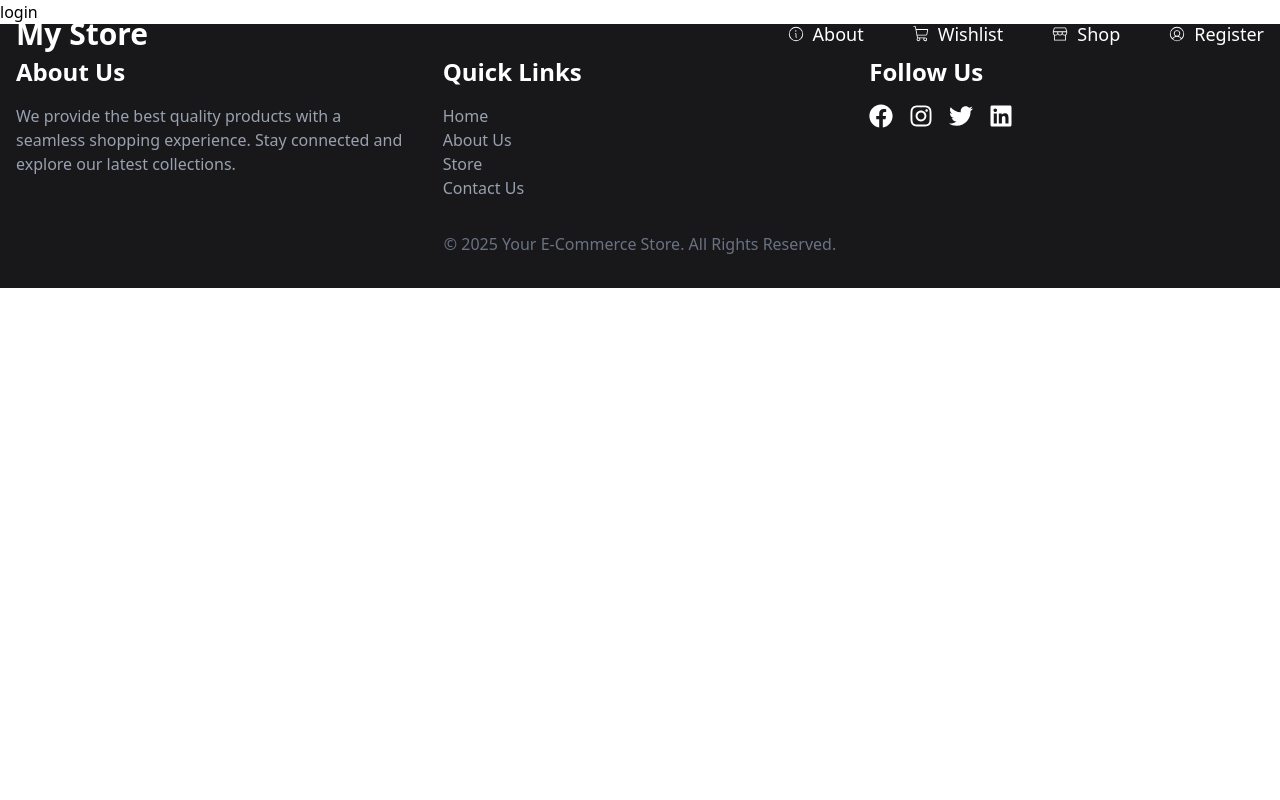
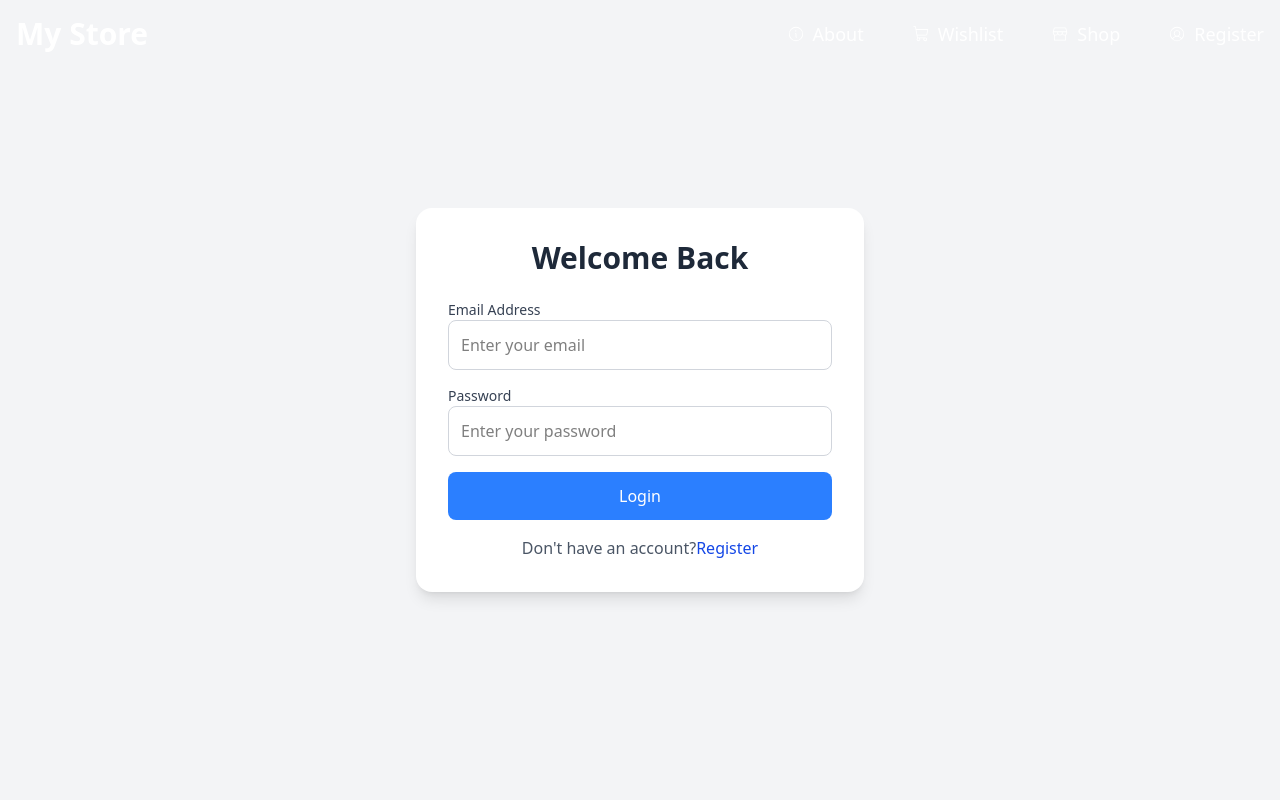
Before and after one commit to FixedAman/E-Store, a React (Vite) app: page /login in a window 1280 px wide. Shown: the top 800 px of the page. Built offline with nearby package versions, Linux system fonts and the light colour scheme.

Commit message:
adding loging and sign in functionality

```diff
--- a/package.json
+++ b/package.json
@@ -14,9 +14,11 @@
     "@tailwindcss/vite": "^4.0.9",
     "@tanstack/react-query": "^5.67.2",
     "axios": "^1.8.2",
+    "bootstrap": "^5.3.3",
     "firebase": "^11.4.0",
     "lucide-react": "^0.479.0",
     "react": "^19.0.0",
+    "react-bootstrap": "^2.10.9",
     "react-dom": "^19.0.0",
     "react-icons": "^5.5.0",
     "react-redux": "^9.2.0",
--- a/src/components/ui/Navbar.jsx
+++ b/src/components/ui/Navbar.jsx
@@ -1,4 +1,4 @@
-import { Link, NavLink } from "react-router-dom";
+import { Link, NavLink, useNavigate } from "react-router-dom";
 import {
   PiShoppingCartLight,
   PiStorefrontLight,
@@ -6,11 +6,19 @@ import {
   PiInfoLight,
 } from "react-icons/pi";
 import { useState } from "react";
-import { useSelector } from "react-redux";
-
+import { useDispatch, useSelector } from "react-redux";
+import { logout } from "../../store/features/auth/authSlice";
 const Navbar = () => {
   const { user } = useSelector((state) => state.auth);
   const [isOpen, setIsOpen] = useState(false);
+  const dispatch = useDispatch();
+  const navigate = useNavigate();
+  const handleClick = async () => {
+    const result = await dispatch(logout());
+    if (logout.fulfilled.match(result)) {
+      window.location.replace('/login')
+    }
+  };
 
   return (
     <nav className="bg-transparent absolute w-full top-0 left-0 z-10">
@@ -70,7 +78,7 @@ const Navbar = () => {
                 }
               >
                 <PiUserCircleLight />
-                <span>Sign-out</span>
+                <span>Logout</span>
               </NavLink>
             ) : (
               <NavLink
@@ -141,17 +149,9 @@ const Navbar = () => {
           </li>
           <li>
             {user ? (
-              <NavLink
-                to="/login"
-                className={({ isActive }) =>
-                  isActive
-                    ? "text-blue-400"
-                    : "text-white flex items-center space-x-2"
-                }
-              >
-                <PiUserCircleLight />
+              <button onClick={handleClick}>
                 <span>Sign-out</span>
-              </NavLink>
+              </button>
             ) : (
               <NavLink
                 to="/register"
--- a/src/components/ui/SectionPanel.jsx
+++ b/src/components/ui/SectionPanel.jsx
@@ -51,7 +51,7 @@ export const SectionPanel = ({ category }) => {
       },
     ],
   };
-  console.log(products);
+
 
   return (
     <div className="w-full mt-8 overflow-hidden ">
--- a/src/pages/Home.jsx
+++ b/src/pages/Home.jsx
@@ -1,3 +1,4 @@
+import { useSelector } from "react-redux";
 import FlexContainer from "../components/ui/Flexcontainer";
 import {
   SectionPanel,
@@ -6,6 +7,9 @@ import {
 } from "../components/ui/sectionPanel";
 
 const Home = () => {
+  const { user } = useSelector((state) => state.auth);
+  console.log(user);
+
   return (
     <>
       <FlexContainer />
--- a/src/pages/Login.jsx
+++ b/src/pages/Login.jsx
@@ -1,7 +1,100 @@
+import { useState } from "react";
+import { useDispatch, useSelector } from "react-redux";
+import { login } from "../store/features/auth/authSlice";
+import { NavLink, useNavigate } from "react-router-dom";
+
 const Login = () => {
+  const { error, loading } = useSelector((state) => state.auth);
+  const dispatch = useDispatch();
+  const navigate = useNavigate();
+  const [data, setData] = useState({
+    email: "",
+    password: "",
+  });
+  const handleChange = (e) => {
+    const { name, value } = e.target;
+    setData({
+      ...data,
+      [name]: value,
+    });
+  };
+  const handleSubmit = async (e) => {
+    e.preventDefault();
+    const result = await dispatch(login(data));
+    if (login.fulfilled.match(result)) {
+      navigate("/");
+    }
+  };
   return (
     <>
-      <h1>login</h1>
+      <div className="min-h-screen flex items-center justify-center bg-gray-100">
+        <div className="bg-white p-8 rounded-2xl shadow-lg w-full max-w-md">
+          <h2 className="text-3xl font-bold text-center text-gray-800 mb-6">
+            Welcome Back
+          </h2>
+          <form className="space-y-4" onSubmit={handleSubmit}>
+            <div>
+              <label
+                htmlFor="email"
+                className="block text-sm font-medium text-gray-700"
+              >
+                Email Address
+              </label>
+              <input
+                type="email"
+                id="email"
+                name="email"
+                value={data.email}
+                onChange={(e) => handleChange(e)}
+                placeholder="Enter your email"
+                className="w-full p-3 border border-gray-300 rounded-lg focus:outline-none focus:ring-2 focus:ring-blue-500 focus:border-transparent"
+              />
+            </div>
+            <div>
+              <label
+                htmlFor="password"
+                className="block text-sm font-medium text-gray-700"
+              >
+                Password
+              </label>
+              <input
+                type="password"
+                id="password"
+                name="password"
+                placeholder="Enter your password"
+                className="w-full p-3 border border-gray-300 rounded-lg focus:outline-none focus:ring-2 focus:ring-blue-500 focus:border-transparent"
+                value={data.password}
+                onChange={(e) => handleChange(e)}
+              />
+            </div>
+            <button
+              type="submit"
+              className="w-full bg-blue-500 text-white py-3 rounded-lg font-medium hover:bg-blue-600 transition duration-300"
+              disabled={loading}
+            >
+              {loading ? (
+                <div
+                  class="inline-block h-8 w-8 animate-spin rounded-full border-4 border-solid border-current border-e-transparent align-[-0.125em] text-surface motion-reduce:animate-[spin_1.5s_linear_infinite] dark:text-white"
+                  role="status"
+                >
+                  <span class="!absolute !-m-px !h-px !w-px !overflow-hidden !whitespace-nowrap !border-0 !p-0 ![clip:rect(0,0,0,0)]">
+                    Loading...
+                  </span>
+                </div>
+              ) : (
+                "Login"
+              )}
+            </button>
+          </form>
+          {error && <p className="text-red-500 mt-4 text-center">{error}</p>}
+          <p className="text-center text-gray-600 mt-4">
+            Don't have an account?
+            <NavLink to="/register" className="text-blue-700">
+              Register
+            </NavLink>
+          </p>
+        </div>
+      </div>
     </>
   );
 };
--- a/src/pages/Register.jsx
+++ b/src/pages/Register.jsx
@@ -1,7 +1,11 @@
 import { useState } from "react";
-import { NavLink } from "react-router-dom";
-
+import { NavLink, useNavigate } from "react-router-dom";
+import { useDispatch, useSelector } from "react-redux";
+import { signUp } from "../store/features/auth/authSlice";
 const Register = () => {
+  const dispatch = useDispatch();
+  const navigate = useNavigate();
+  const { error, loading } = useSelector((state) => state.auth);
   const [data, setData] = useState({
     email: "",
     password: "",
@@ -13,9 +17,12 @@ const Register = () => {
       [name]: value,
     });
   };
-  const handleSubmit = (e) => {
+  const handleSubmit = async (e) => {
     e.preventDefault();
-
+    const result = await dispatch(signUp(data));
+    if (signUp.fulfilled.match(result)) {
+      navigate("/");
+    }
     setData({
       email: "",
       password: "",
@@ -70,7 +77,7 @@ const Register = () => {
           </button>
         </form>
         <p className="text-center text-gray-600 mt-4">
-          Already have an account?{" "}
+          Already have an account?
           <NavLink to="/login" className="text-blue-700">
             Login
           </NavLink>
--- a/src/pages/SignOut.jsx
+++ b/src/pages/SignOut.jsx
@@ -1,4 +1,8 @@
+import { logout } from "../store/features/auth/authSlice";
 const SignOut = () => {
-  return <></>;
+
+  return <>
+
+  </>;
 };
 export default SignOut;
```
Also changed, not shown: 1 other file (tests, documents, lock files or other folders).
